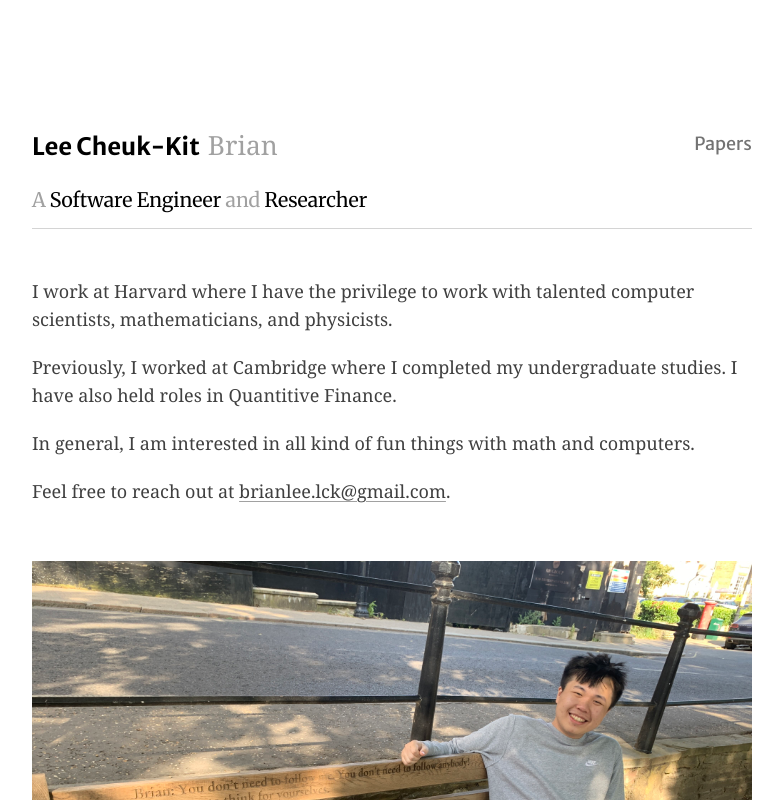
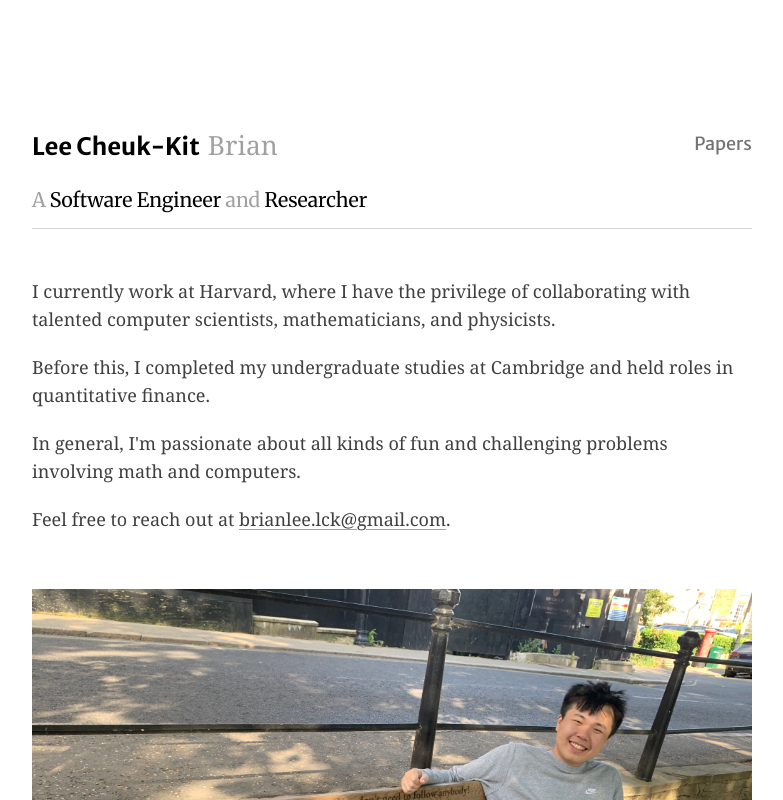
Before and after one commit to brianlck/brianlck.github.io, a SvelteKit app: page / in a window 1280 px wide. Shown: the top 800 px of the page, without its empty margins (248-1031 px from the left). Built offline with nearby package versions, Linux system fonts and the light colour scheme.

Commit message:
Update +page.svelte

```diff
--- a/src/routes/+page.svelte
+++ b/src/routes/+page.svelte
@@ -11,11 +11,11 @@
 
 <div class="layout font-serif space-y-14 text-lg">
 	<div class="space-y-5">
-		<p> I work at Harvard where I have the privilege to work with talented computer scientists, mathematicians, and physicists. </p>
+		<p> I currently work at Harvard, where I have the privilege of collaborating with talented computer scientists, mathematicians, and physicists. </p>
 
-		<p> Previously, I worked at Cambridge where I completed my undergraduate studies. I have also held roles in Quantitive Finance.	</p>
+		<p> Before this, I completed my undergraduate studies at Cambridge and held roles in quantitative finance. </p>
 
-		<p> In general, I am interested in all kind of fun things with math and computers. </p>
+		<p> In general, I'm passionate about all kinds of fun and challenging problems involving math and computers. </p>
 
 		<p> Feel free to reach out at <a class="link" href="mailto:brianlee.lck@gmail.com">brianlee.lck@gmail.com</a>. </p>
 	</div>
```
